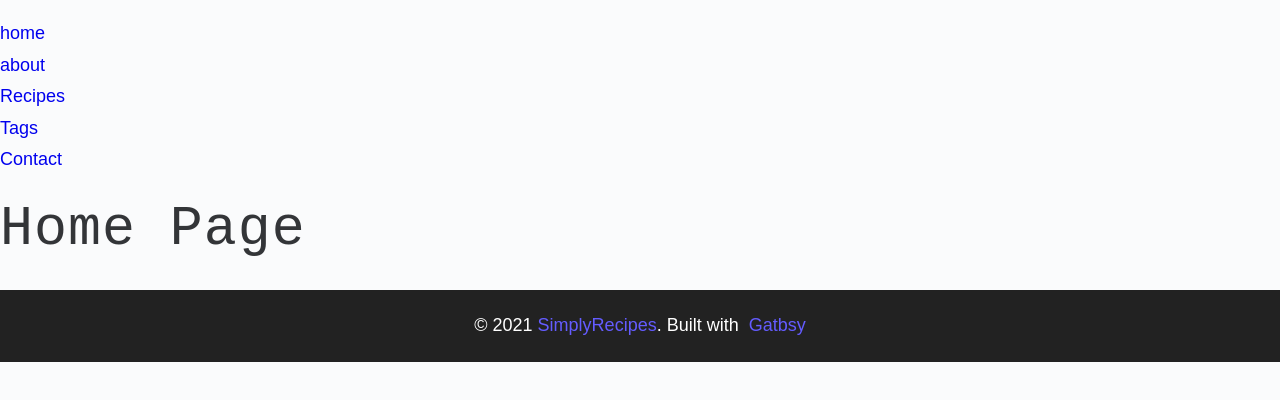
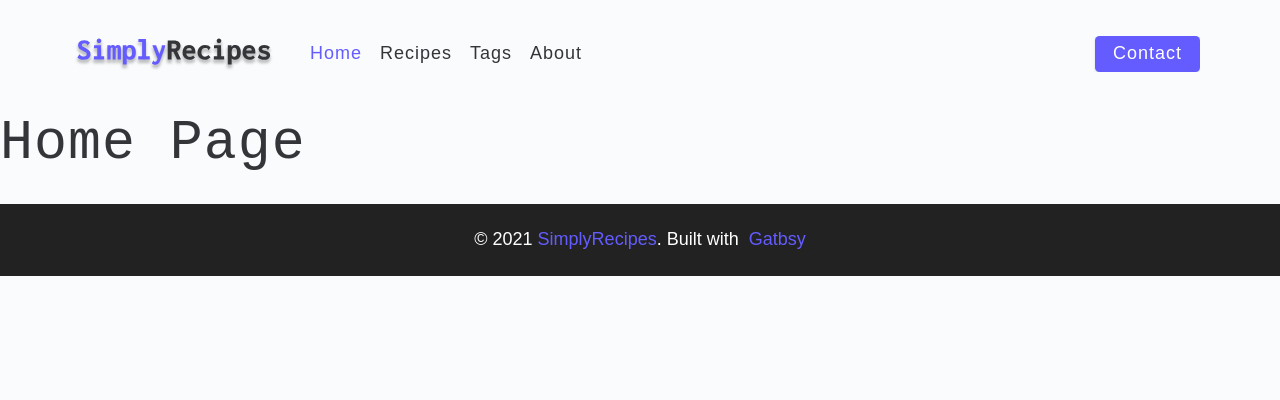
Before and after one commit to DeividasGr/gatsbyJS, a Gatsby site: page / in a window 1280 px wide. Built offline with nearby package versions, Linux system fonts and the light colour scheme; Gatsby itself is replaced by a stand-in of ours.

Commit message:
navbar page and funcionality setup

```diff
--- a/package.json
+++ b/package.json
@@ -20,6 +20,7 @@
     "normalize.css": "^8.0.1",
     "react": "^17.0.1",
     "react-dom": "^17.0.1",
+    "react-icons": "^4.2.0",
     "styled-components": "^5.2.2"
   },
   "devDependencies": {
--- a/src/components/Navbar.js
+++ b/src/components/Navbar.js
@@ -1,26 +1,62 @@
-import React from "react";
+import React, { useState } from "react";
 import { Link } from "gatsby";
+import { FaAlignJustify } from "react-icons/fa";
+import logo from "../assets/images/logo.svg";
 
 function Navbar() {
+  const [show, setShow] = useState(false);
+
   return (
-    <nav>
-      <ul>
-        <li>
-          <Link to="/">home</Link>
-        </li>
-        <li>
-          <Link to="/about">about</Link>
-        </li>
-        <li>
-          <Link to="/recipes">Recipes</Link>
-        </li>
-        <li>
-          <Link to="/tags">Tags</Link>
-        </li>
-        <li>
-          <Link to="/contact">Contact</Link>
-        </li>
-      </ul>
+    <nav className="navbar">
+      <div className="nav-center">
+        <div className="nav-header">
+          <Link to="/">
+            <img src={logo} alt="img logo" />
+          </Link>
+          <button onClick={() => setShow(!show)} className="nav-btn">
+            <FaAlignJustify />
+          </button>
+        </div>
+        <div className={show ? "nav-links show-links" : "nav-links"}>
+          <Link
+            onClick={() => setShow(false)}
+            to="/"
+            className="nav-link"
+            activeClassName="active-link"
+          >
+            home
+          </Link>
+          <Link
+            to="/recipes"
+            className="nav-link"
+            activeClassName="active-link"
+            onClick={() => setShow(false)}
+          >
+            recipes
+          </Link>
+          <Link
+            to="/tags"
+            className="nav-link"
+            activeClassName="active-link"
+            onClick={() => setShow(false)}
+          >
+            tags
+          </Link>
+          <Link
+            to="/about"
+            className="nav-link"
+            activeClassName="active-link"
+            onClick={() => setShow(false)}
+          >
+            about
+          </Link>
+          <div className="nav-link contact-link">
+            <Link to="/contact" className="btn" onClick={() => setShow(false)}>
+              contact
+            </Link>
+          </div>
+        </div>
+      </div>
     </nav>
   );
 }
```
Also changed, not shown: src/assets/data/recipe.json (added, +20 -0 lines), src/assets/images/about.jpeg (added), src/assets/images/logo.svg (added), src/assets/images/main.jpeg (added), src/assets/images/recipe-1.jpeg (added), src/assets/images/recipes/recipe-1.jpeg (added), src/assets/images/recipes/recipe-2.jpg (added), src/assets/images/recipes/recipe-3.jpeg (added), src/assets/images/recipes/recipe-4.jpeg (added), 3 other files.
